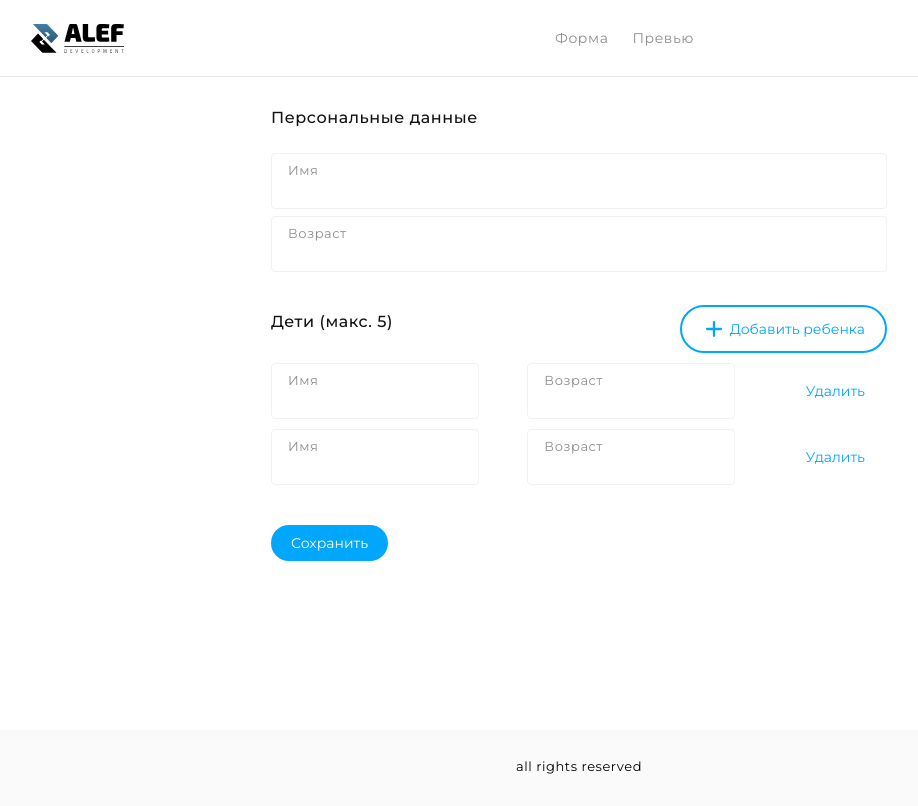
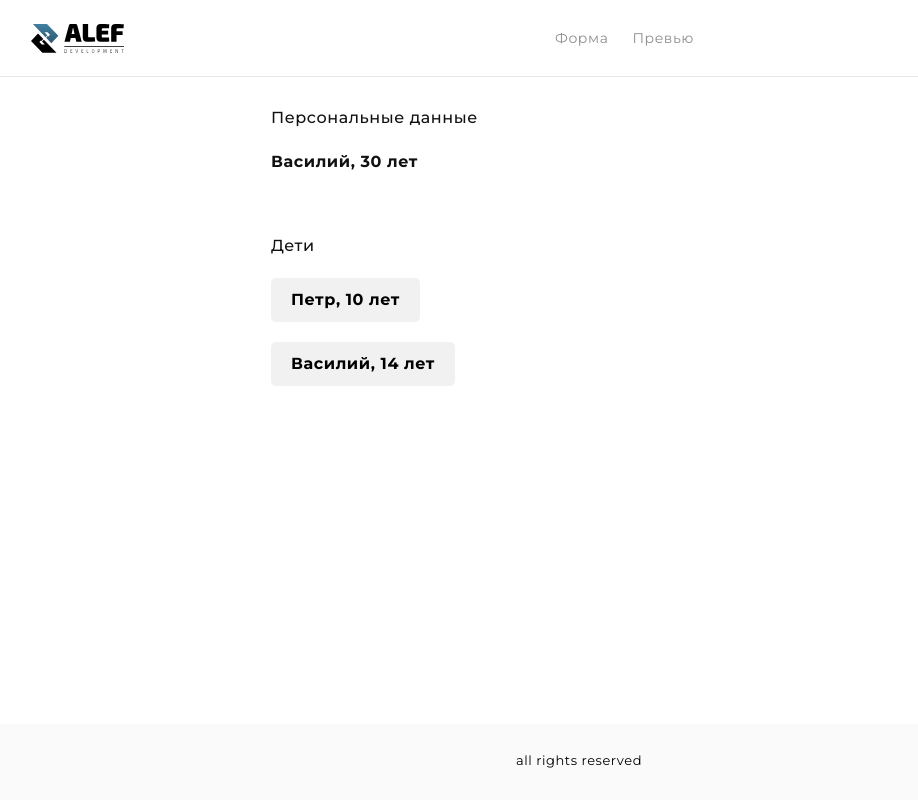
Before and after one commit to Dedal378/vue-alef, a Vue app: page /vue-alef/userinfo in a window 1280 px wide. Shown: the whole page, without its empty margins (61-979 px from the left). Built offline with nearby package versions, Linux system fonts and the light colour scheme.

Commit message:
add routes

```diff
--- a/package.json
+++ b/package.json
@@ -9,7 +9,8 @@
   },
   "dependencies": {
     "normalize.css": "^8.0.1",
-    "vue": "^3.2.31"
+    "vue": "^3.2.31",
+    "vue-router": "4"
   },
   "devDependencies": {
     "@vitejs/plugin-vue": "^2.2.4",
--- a/src/App.vue
+++ b/src/App.vue
@@ -1,16 +1,13 @@
 <script setup>
 import TheHeader from './components/TheHeader.vue'
 import TheFooter from './components/TheFooter.vue'
-import TheMain from './TheMain.vue'
+import TheMain from './components/TheMain.vue'
 </script>
 
 <template>
   <TheHeader />
   <TheMain />
   <TheFooter />
-  <!--<BaseCard>
-          <Userinfo />
-        </BaseCard>-->
 </template>
 
 <style lang="scss">
--- a/src/TheMain.vue
+++ /dev/null
@@ -1,62 +0,0 @@
-<script setup>
-import BaseInput from './components/BaseInput.vue'
-import ButtonDelete from './components/ButtonDelete.vue'
-import ButtonSave from './components/ButtonSave.vue'
-import ButtonAdd from './components/ButtonAdd.vue'
-import BaseCard from './components/BaseCard.vue'
-import BaseRow from './components/BaseRow.vue'
-import BaseTitle from './components/BaseTitle.vue'
-</script>
-
-<template>
-  <main class="main">
-    <div class="wrapper">
-      <div class="content">
-        <BaseCard title="Персональные данные">
-          <BaseInput title="Имя" />
-          <BaseInput title="Возраст" />
-        </BaseCard>
-
-        <BaseCard>
-          <BaseRow>
-            <BaseTitle title="Дети (макс. 5)" />
-            <ButtonAdd />
-          </BaseRow>
-
-          <BaseRow>
-            <BaseInput title="Имя" />
-            <BaseInput title="Возраст" />
-            <ButtonDelete />
-          </BaseRow>
-
-          <BaseRow>
-            <BaseInput title="Имя" />
-            <BaseInput title="Возраст" />
-            <ButtonDelete />
-          </BaseRow>
-
-          <div class="button-save">
-            <ButtonSave />
-          </div>
-        </BaseCard>
-      </div>
-    </div>
-  </main>
-</template>
-
-<style lang="scss" scoped>
-.main {
-  .content {
-    flex-direction: column;
-    justify-content: flex-start;
-
-    @media (max-width: 660px) {
-      padding: 0 20px;
-    }
-  }
-
-  .button-save {
-    margin: 30px 0 136px;
-  }
-}
-</style>
--- a/src/components/BaseList.vue
+++ b/src/components/BaseList.vue
@@ -1,11 +1,9 @@
-<script setup>
-
-</script>
+<script setup></script>
 
 <template>
   <ul class="list">
-    <li><a href="#">Форма</a></li>
-    <li><a href="#">Превью</a></li>
+    <li><router-link to="/vue-alef/">Форма</router-link></li>
+    <li><router-link to="/vue-alef/userinfo">Превью</router-link></li>
   </ul>
 </template>
 
--- /dev/null
+++ b/src/components/TheMain.vue
@@ -0,0 +1,24 @@
+<script setup></script>
+
+<template>
+  <main class="main">
+    <div class="wrapper">
+      <div class="content">
+        <router-view />
+      </div>
+    </div>
+  </main>
+</template>
+
+<style lang="scss" scoped>
+.main {
+  .content {
+    flex-direction: column;
+    justify-content: flex-start;
+
+    @media (max-width: 660px) {
+      padding: 0 20px;
+    }
+  }
+}
+</style>
--- a/src/main.js
+++ b/src/main.js
@@ -1,5 +1,6 @@
 import { createApp } from 'vue'
 import App from './App.vue'
+import router from './router.js'
 import './assets/main.scss'
 
-createApp(App).mount('#app')
+createApp(App).use(router).mount('#app')
--- /dev/null
+++ b/src/router.js
@@ -0,0 +1,11 @@
+import { createRouter, createWebHistory } from 'vue-router'
+import UserForm from './views/UserForm.vue'
+import UserInfo from './views/UserInfo.vue'
+
+export default createRouter({
+  routes: [
+    { path: '/vue-alef/', component: UserForm },
+    { path: '/vue-alef/userinfo', component: UserInfo },
+  ],
+  history: createWebHistory(),
+})
--- /dev/null
+++ b/src/views/UserForm.vue
@@ -0,0 +1,38 @@
+<script setup>
+import BaseInput from '../components/BaseInput.vue'
+import ButtonDelete from '../components/ButtonDelete.vue'
+import ButtonSave from '../components/ButtonSave.vue'
+import ButtonAdd from '../components/ButtonAdd.vue'
+import BaseCard from '../components/BaseCard.vue'
+import BaseRow from '../components/BaseRow.vue'
+import BaseTitle from '../components/BaseTitle.vue'
+</script>
+
+<template>
+  <BaseCard title="Персональные данные">
+    <BaseInput title="Имя" />
+    <BaseInput title="Возраст" />
+  </BaseCard>
+  <BaseCard>
+    <BaseRow>
+      <BaseTitle title="Дети (макс. 5)" />
+      <ButtonAdd />
+    </BaseRow>
+
+    <BaseRow>
+      <BaseInput title="Имя" />
+      <BaseInput title="Возраст" />
+      <ButtonDelete />
+    </BaseRow>
+
+    <BaseRow>
+      <BaseInput title="Имя" />
+      <BaseInput title="Возраст" />
+      <ButtonDelete />
+    </BaseRow>
+
+    <div class="button-save">
+      <ButtonSave />
+    </div>
+  </BaseCard>
+</template>
--- /dev/null
+++ b/src/views/UserInfo.vue
@@ -0,0 +1,52 @@
+<script setup>
+import BaseCard from '../components/BaseCard.vue'
+
+defineProps({
+  name: {
+    type: String,
+    required: false,
+  },
+  children: {
+    type: [String, Array],
+    required: false,
+  },
+})
+</script>
+
+<template>
+  <BaseCard>
+    <h3 class="user__title">Персональные данные</h3>
+    <h2 class="user__item">Василий, 30 лет</h2>
+
+    <div class="data">
+      <h3 class="data__title">Дети</h3>
+      <h2 class="data__item">Петр, 10 лет</h2>
+      <h2 class="data__item">Василий, 14 лет</h2>
+    </div>
+  </BaseCard>
+</template>
+
+<style lang="scss" scoped>
+.user {
+  &__title {
+    margin-bottom: 20px;
+  }
+}
+
+.data {
+  margin-top: 60px;
+
+  &__title {
+    margin-bottom: 20px;
+  }
+
+  &__item {
+    max-width: fit-content;
+    margin-bottom: 20px;
+    padding: 10px 20px;
+    color: #000;
+    background: #f1f1f1;
+    border-radius: 5px;
+  }
+}
+</style>
```
Also changed, not shown: src/assets/main.scss (+6 -1 lines), src/components/Userinfo.vue (deleted, +0 -43 lines), 1 other file (tests, documents, lock files or other folders).
